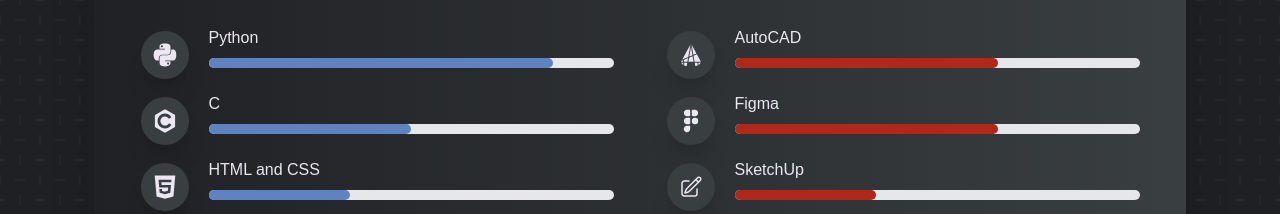
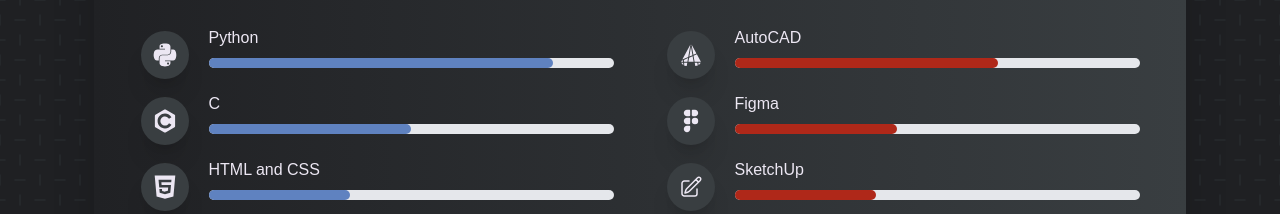
Before and after one commit to kennethbinasa/Portfolio-Tailwind, a website: page dist/index.html in a window 1280 px wide. Shown: the part 2520-2734 px from the top of the page. Drawn offline with Linux system fonts and the light colour scheme.

Commit message:
figma add 2

```diff
--- a/dist/index.html
+++ b/dist/index.html
@@ -381,7 +381,7 @@
                                     <h3>Figma</h3>
                                 </div>
                                 <div class="w-full bg-gray-200 rounded-full h-2.5 mb-4 dark:bg-onyx">
-                                    <div class="bg-fire h-2.5 rounded-full mb-4" style="width: 65%"></div>
+                                    <div class="bg-fire h-2.5 rounded-full mb-4" style="width: 40%"></div>
                                 </div>
                             </div>
                         </div>
```
